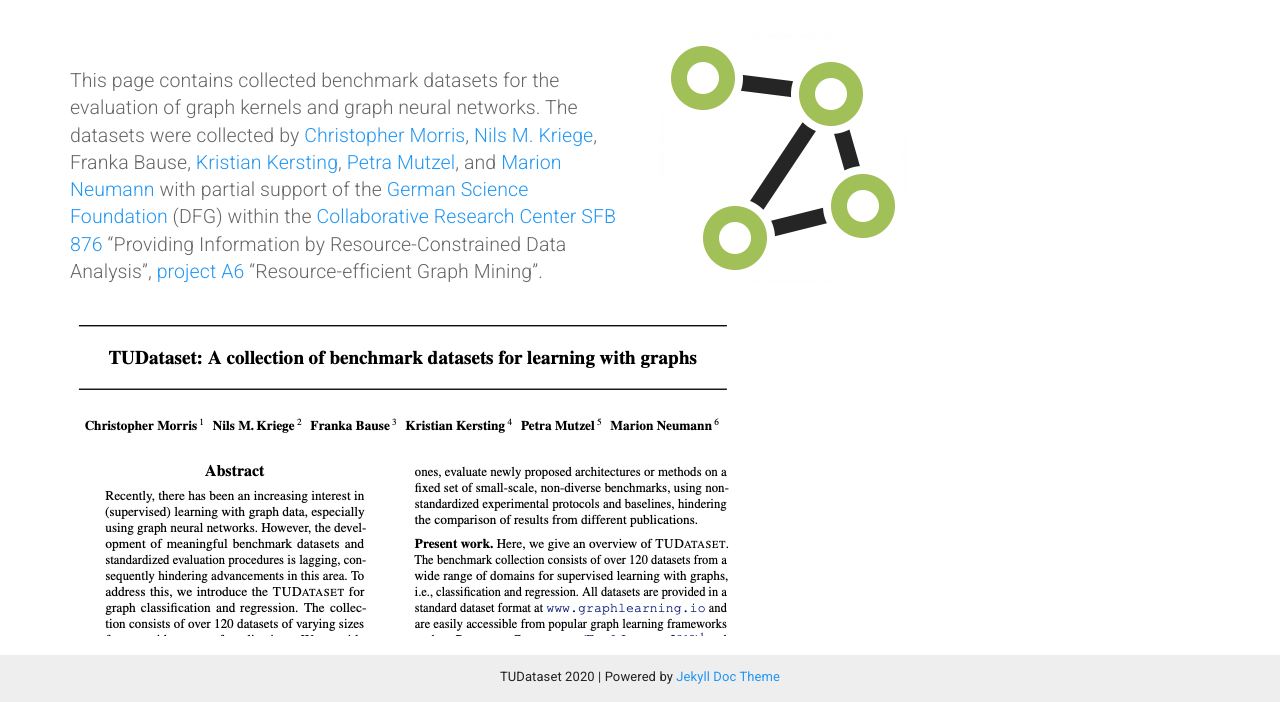
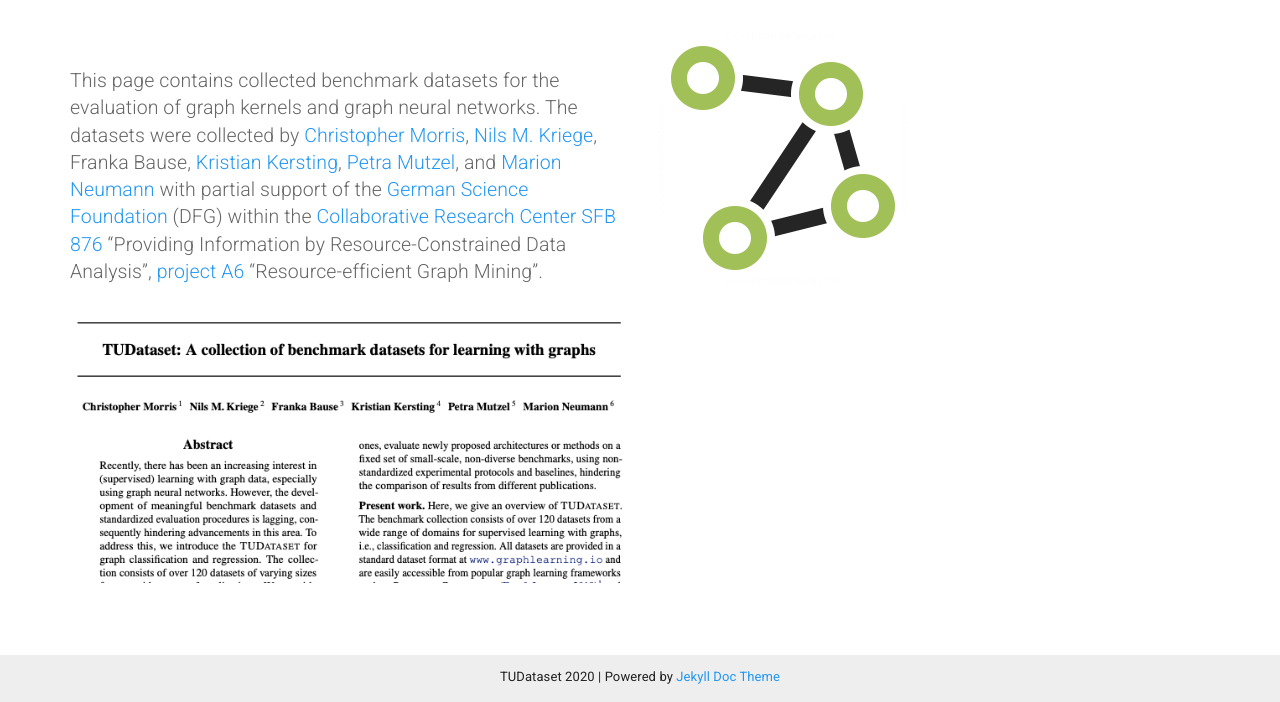
Before and after one commit to chrsmrrs/datasets, a Jekyll site: the page built from index.html, in a window 1280 px wide and 1057 px high. Shown: the part 355-1057 px from the top of the window. Built offline with Jekyll 4.4.1, drawn with Linux system fonts in a browser that asks for light colours.

Commit message:
Added paper.

```diff
--- a/index.html
+++ b/index.html
@@ -20,7 +20,7 @@
 		    </p>
 
 <a href="https://grlplus.github.io/papers/79.pdf">
- <img src="paper.png"/>
+ <img src="paper.png"/ style="max-width:100%;">
 </a>
 
         </div>
```
